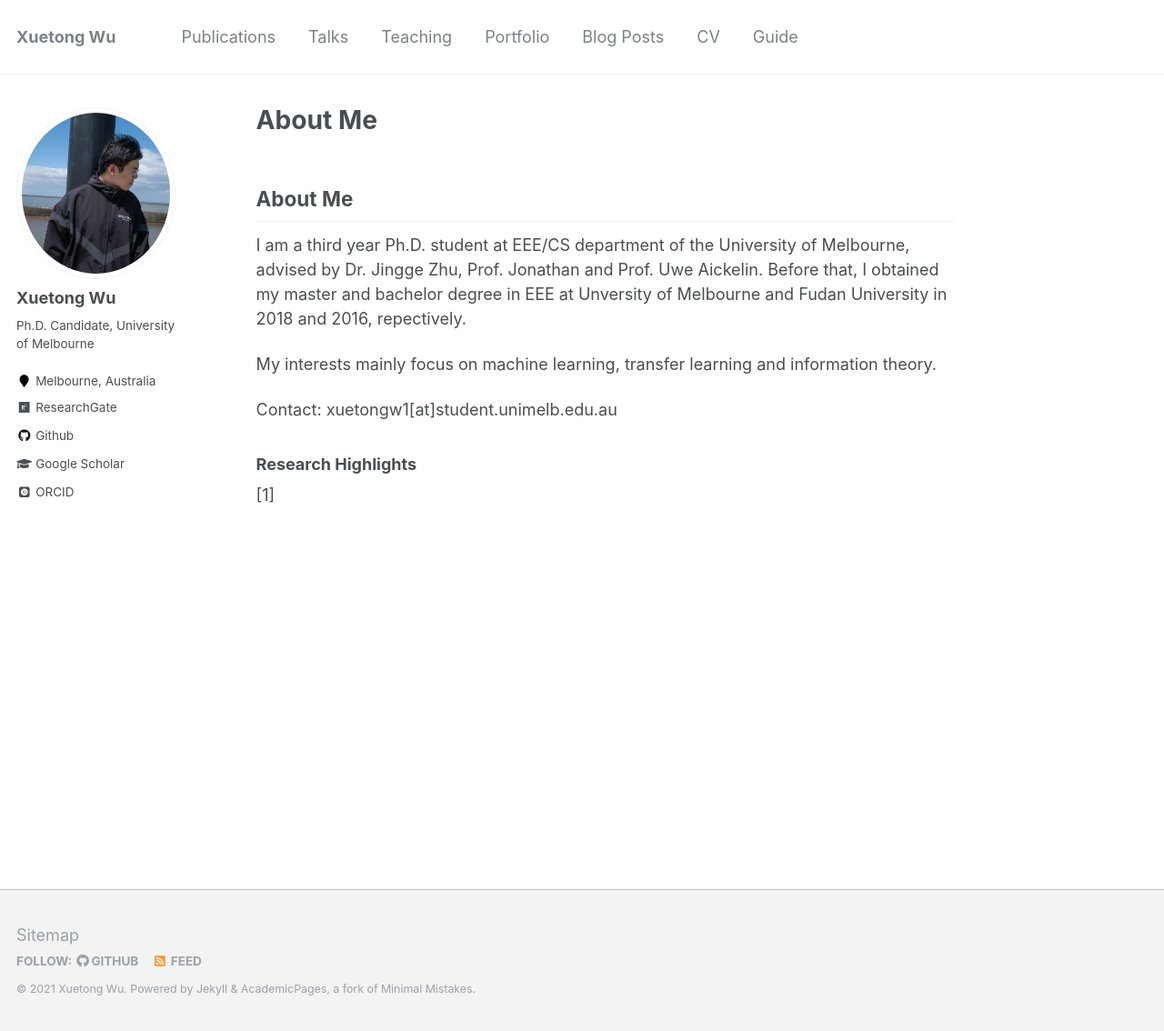
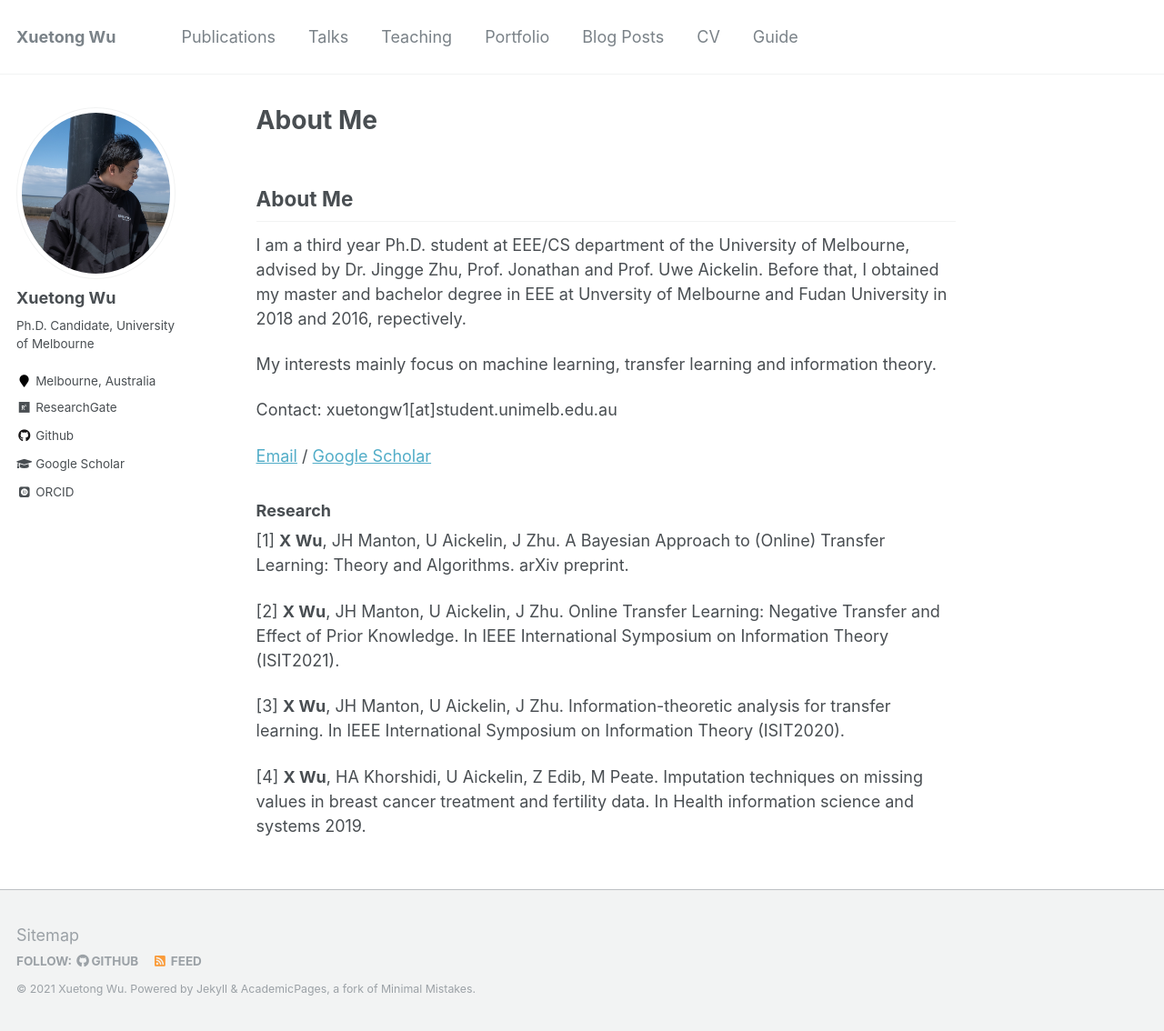
Before and after one commit to wfyitf/wfyitf.github.io, a Jekyll site: the page built from index.md, in a window 1280 px wide and 1134 px high. Shown: the whole window at 91% size. Built offline with Jekyll 4.4.1, drawn with Linux system fonts in a browser that asks for light colours; some web fonts are replaced; our own code applies the rules of GitHub Pages for plain Markdown files.

Commit message:
Update index.md

```diff
--- a/index.md
+++ b/index.md
@@ -6,8 +6,14 @@ My interests mainly focus on machine learning, transfer learning and information
 
 Contact: xuetongw1[at]student.unimelb.edu.au
 
+[Email](<xuetongw1@student.unimelb.edy.au>) / [Google Scholar](https://scholar.google.com.au/citations?user=8KT15GYh1JsC&hl=en&authuser=1&oi=ao)
 
-### Research Highlights
+### Research
 
+[1] **X Wu**, JH Manton, U Aickelin, J Zhu. A Bayesian Approach to (Online) Transfer Learning: Theory and Algorithms. arXiv preprint.
 
-[1]
+[2] **X Wu**, JH Manton, U Aickelin, J Zhu. Online Transfer Learning: Negative Transfer and Effect of Prior Knowledge. In IEEE International Symposium on Information Theory (ISIT2021).
+
+[3] **X Wu**, JH Manton, U Aickelin, J Zhu. Information-theoretic analysis for transfer learning. In IEEE International Symposium on Information Theory (ISIT2020).
+
+[4] **X Wu**, HA Khorshidi, U Aickelin, Z Edib, M Peate. Imputation techniques on missing values in breast cancer treatment and fertility data. In Health information science and systems 2019.
```
